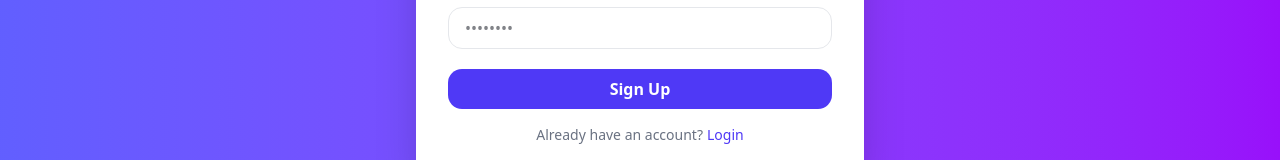
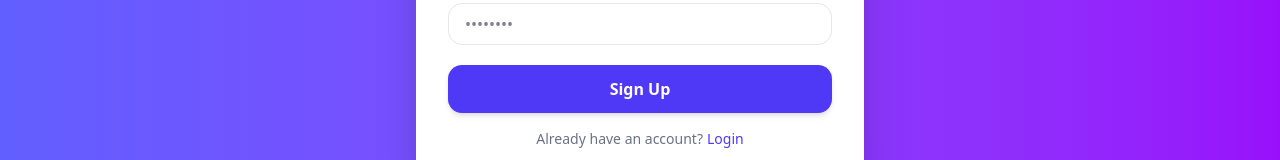
Before and after one commit to Prasadk08/Workout-Frontend, a Next.js app: page /traineesign in a window 1280 px wide. Shown: the part 409-569 px from the top of the page. Built offline with nearby package versions, Linux system fonts and the light colour scheme.

Commit message:
loading state changes

```diff
--- a/src/app/(index)/(signup)/ownersign/page.jsx
+++ b/src/app/(index)/(signup)/ownersign/page.jsx
@@ -17,6 +17,9 @@ export default function OwnerSignUp() {
   const[loading,setLoading]=useState(false)
 
   const handleChange = (e) => {
+    if(username=="" || password==""){
+      setLoading(false)
+    }
     setForm({ ...form, [e.target.name]: e.target.value });
   };
 
--- a/src/app/(index)/(signup)/traineesign/page.jsx
+++ b/src/app/(index)/(signup)/traineesign/page.jsx
@@ -10,7 +10,12 @@ export default function traineesign() {
     password: "",
   });
 
+  const[loading,setLoading]=useState(false)
+
   const handleChange = (e) => {
+    if(username=="" || password==""){
+      setLoading(false)
+    }
     setForm({ ...form, [e.target.name]: e.target.value });
   };
 
@@ -70,11 +75,16 @@ export default function traineesign() {
               placeholder="••••••••"
             />
           </div>
-          <button
+           <button
             type="submit"
-            className="w-full py-2 bg-indigo-600 hover:bg-indigo-700 text-white font-semibold rounded-xl transition duration-300"
+            disabled={loading}
+            className={`w-full py-3 rounded-xl font-semibold text-white shadow-md transform transition duration-300 ${
+              loading
+                ? "bg-indigo-400 cursor-not-allowed"
+                : "bg-indigo-600 hover:bg-indigo-700 hover:scale-[1.02]"
+            }`}
           >
-            Sign Up
+            {loading ? "Creating Account..." : "Sign Up"}
           </button>
         </form>
         <p className="text-center text-sm text-gray-500 mt-4">
```
